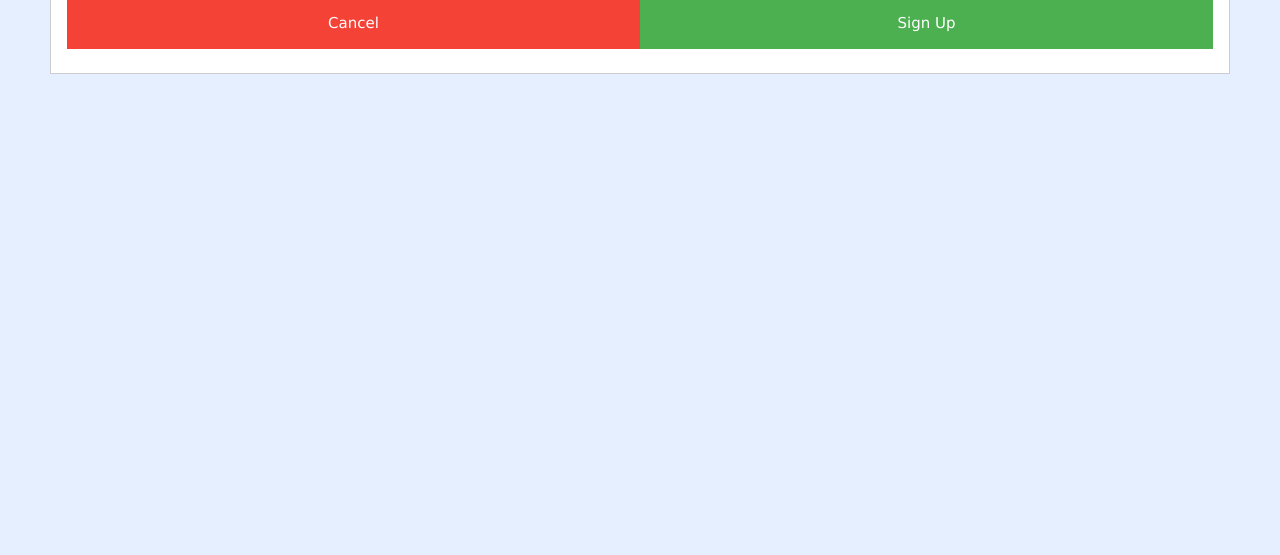
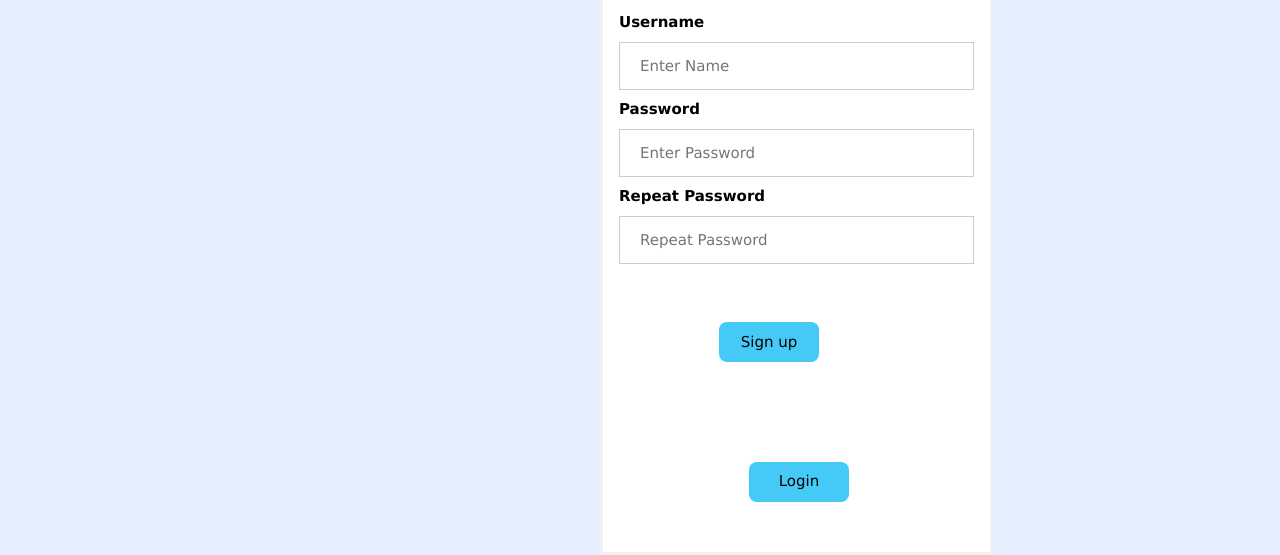
Before and after one commit to dragon15098/txgd, a Flask app: page /sign_up in a window 1280 px wide. Shown: the part 428-983 px from the top of the page. Before the commit the page ends 502 px from the top, so only its background shows below. Run offline with Flask 2, Linux system fonts and the light colour scheme; the visitor is signed in with stand-in values (Sample User, id 1); parts of the project's set-up code (start-up, migrations or seed data) failed here and were passed over.

Commit message:
no message

```diff
--- a/projectweb/templates/sign_up.html
+++ /dev/null
@@ -1,35 +0,0 @@
-<!DOCTYPE html>
-<html lang="en">
-<head>
-    <meta charset="UTF-8">
-    <title>Sing_up</title>
-    <link rel="shortcut icon" href="http://i.imgur.com/CKJcV9q.jpg">
-    <link rel="stylesheet" href="https://www.w3schools.com/w3css/4/w3.css">
-    <link rel="stylesheet" href="../static/sign_up.css">
-</head>
-<body>
-
-    <h2>Signup Form</h2>
-
-    <form action="/action_page.php" style="border:1px solid #ccc">
-      <div class="container">
-        <label><b>Username</b></label>
-        <input type="text" placeholder="Enter Name" name="username" required>
-
-        <label><b>Password</b></label>
-        <input type="password" placeholder="Enter Password" name="password" required>
-
-        <label><b>Repeat Password</b></label>
-        <input type="password" placeholder="Repeat Password" name="psw-repeat" required>
-        <input type="checkbox" checked="checked"> Remember me
-        <p>By creating an account you agree to our <a target="_blank" href="https://www.youtube.com/watch?v=Llw9Q6akRo4">Terms & Privacy</a></p>
-
-        <div class="clearfix">
-          <button type="button" class="cancelbtn">Cancel</button>
-          <button type="submit" class="signupbtn">Sign Up</button>
-        </div>
-      </div>
-    </form>
-
-</body>
-</html>
--- a/projectweb/static/sign_up.css
+++ b/static/sign_up.css
@@ -56,3 +56,17 @@ body{
 form{
     background: white;
 }
+.area{
+    height: 70px;
+    width: 200px;
+    background-color: #b0e8fc;
+    color: black;
+}
+.area:hover{
+    background-color: #398ead;
+    color: #f1f1f1;
+}
+.imgcontainer {
+        text-align: center;
+        margin: 24px 0 12px 0;
+    }
--- /dev/null
+++ b/templates/sign_up.html
@@ -0,0 +1,29 @@
+<!DOCTYPE html>
+<html lang="en" xmlns:http="http://www.w3.org/1999/xhtml">
+<head>
+    <meta charset="UTF-8">
+    <title>Sign up</title>
+    <link rel="shortcut icon" href="http://i.imgur.com/CKJcV9q.jpg">
+    <link rel="stylesheet" href="https://www.w3schools.com/w3css/4/w3.css">
+    <link rel="stylesheet" href="../static/login.css">
+</head>
+<body>
+ <form class="w3-container w3-third " method="post" enctype="multipart/form-data" style="margin: 100px 0px 0px 550px">
+        <div class="imgcontainer">
+            <img src="http://alobooking.vn/public/frontend/img/avatar.jpeg" alt="Avatar" class="avatar" >
+        </div>
+        <label><b>Username</b></label>
+        <input type="text" placeholder="Enter Name" name="username" required>
+
+        <label><b>Password</b></label>
+        <input type="password" placeholder="Enter Password" name="password" required>
+
+        <label><b>Repeat Password</b></label>
+        <input type="password" placeholder="Repeat Password" name="psw-repeat" required>
+
+
+     <input type="submit" class="w3-btn w3-round-large area" style="margin: 50px 0px 50px 100px" value="Sign up">
+        <a  href="/login" class="w3-btn w3-round-large area" style="margin: 50px 0px 50px 130px; text-align: center">Login</a>
+    </form>
+</body>
+</html>
```
Also changed, not shown: app.py (renamed from projectweb/app.py), mlab.py (renamed from projectweb/mlab.py), models/user.py (renamed from projectweb/models/user.py), sessionuser.py (renamed from projectweb/sessionuser.py), static/abc.css (renamed from projectweb/static/abc.css), static/homepg.css (renamed from projectweb/static/homepg.css), static/login.css (renamed from projectweb/static/login.css), templates/boy_page.html (renamed from projectweb/templates/boy_page.html), templates/homepage.html (renamed from projectweb/templates/homepage.html), templates/login.html (renamed from projectweb/templates/login.html), templates/update_info.html (renamed from projectweb/templates/update_info.html).
